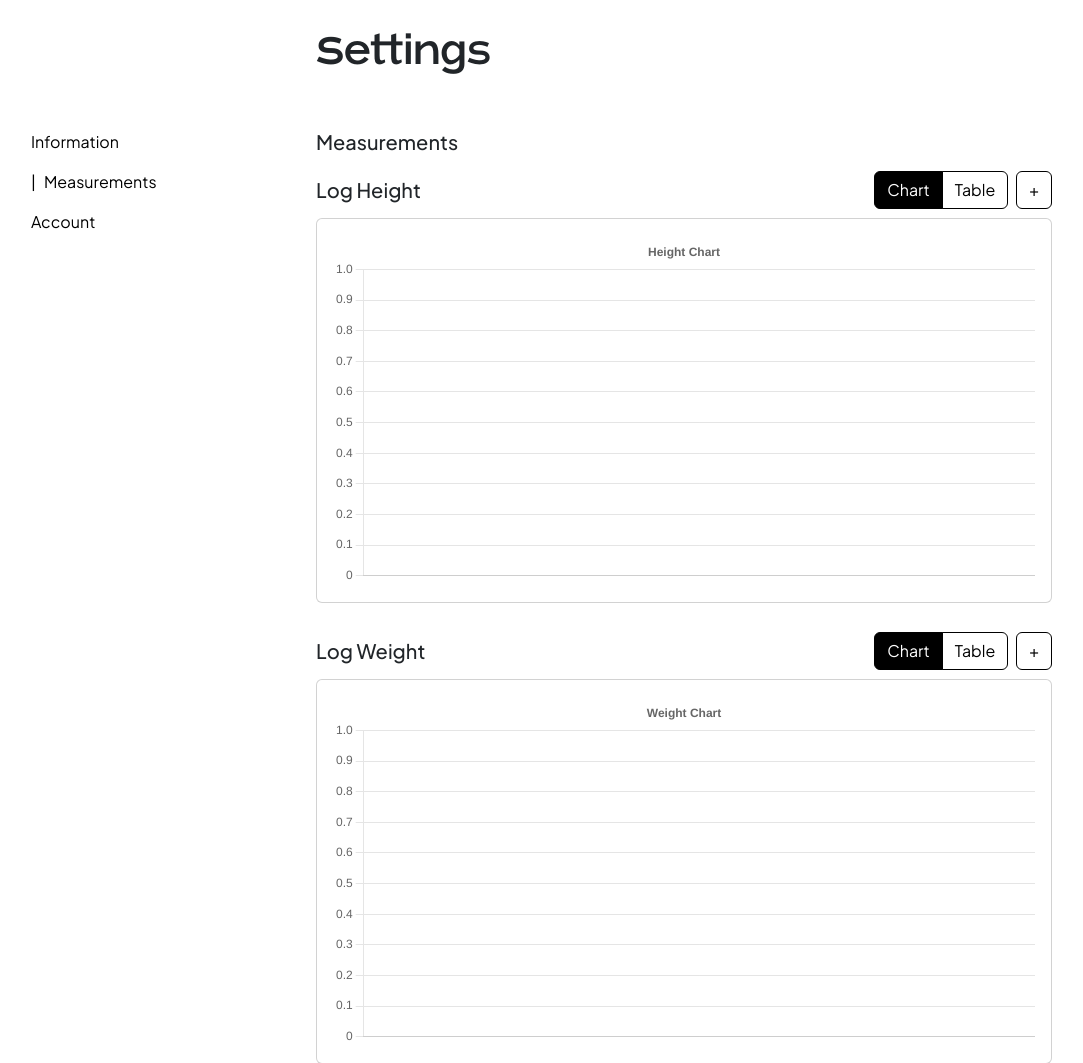
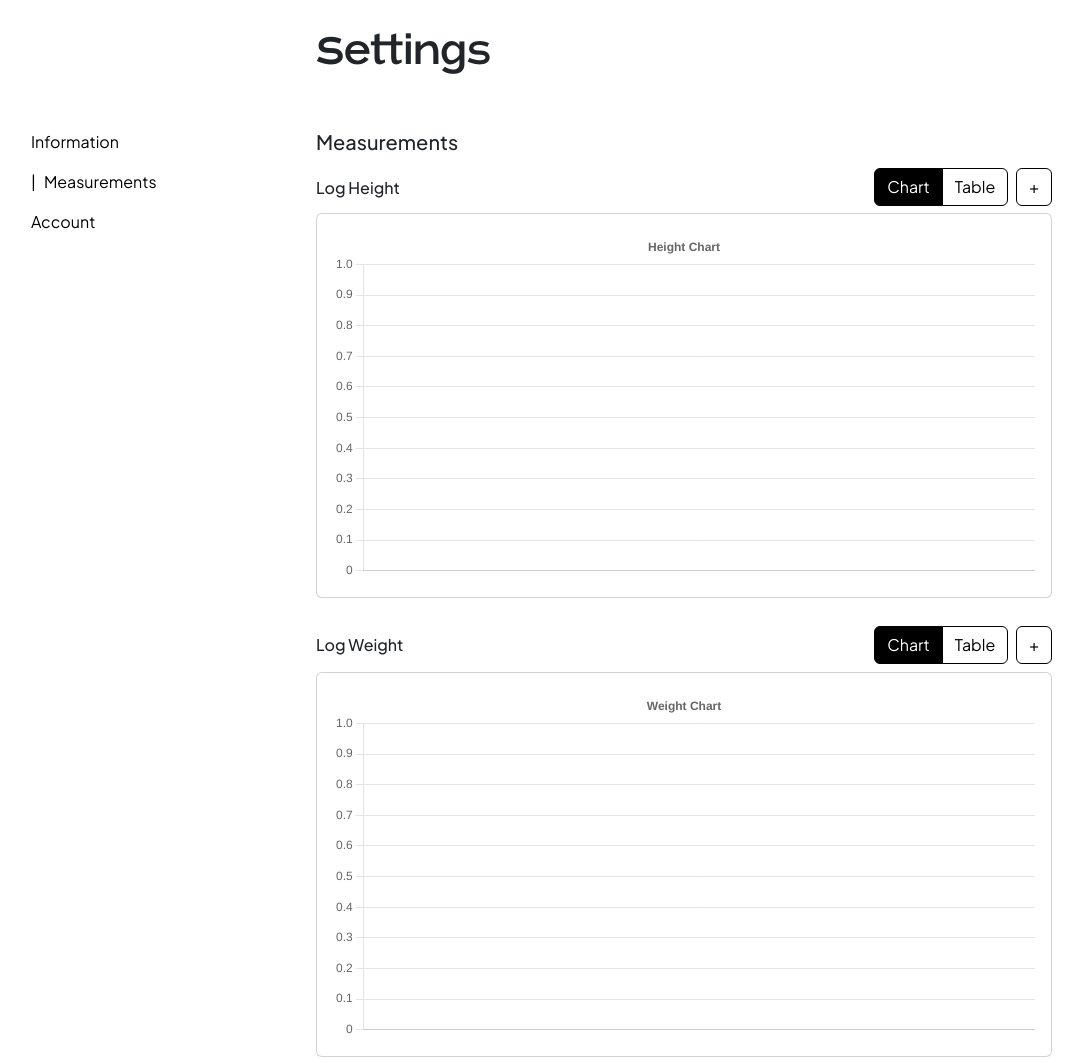
Before and after one commit to aamirk24/COMP2011, a Flask app: page /measurements in a window 1280 px wide. Shown: the part 62-1125 px from the top of the page, without its empty margins (146-1229 px from the left). Run offline with Flask 3, Linux system fonts and the light colour scheme; the visitor is signed in with stand-in values (Sample User, id 1); data that the repository does not hold is empty; some libraries are stand-ins or nearby versions.

Commit message:
commit 8

```diff
--- a/app/templates/measurements.html
+++ b/app/templates/measurements.html
@@ -7,9 +7,9 @@
 {% block heading %}Measurements{% endblock %}
 {% block content %}
     <div class="mt-2 py-1 d-flex justify-content-between align-items-center">
-        <h5 class="mt-2 py-1">
+        <h6 class="mt-2 py-1">
             Log Height
-        </h5>
+        </h6>
         <div class="d-flex">
             <div class="btn-group radioSwitch pe-2" role="group" aria-label="Basic radio toggle button group">
                 <input type="radio" class="btn-check" name="btnradioHeight" id="chartHeight" autocomplete="off" checked>
@@ -94,9 +94,9 @@
 
 
     <div class="my-1 py-1 d-flex justify-content-between align-items-center">
-        <h5 class="my-1 py-1">
+        <h6 class="my-1 py-1">
             Log Weight
-        </h5>
+        </h6>
         <div class="d-flex">
             <div class="btn-group radioSwitch pe-2" role="group" aria-label="Basic radio toggle button group">
                 <input type="radio" class="btn-check" name="btnradioWeight" id="chartWeight" autocomplete="off" checked>
```
